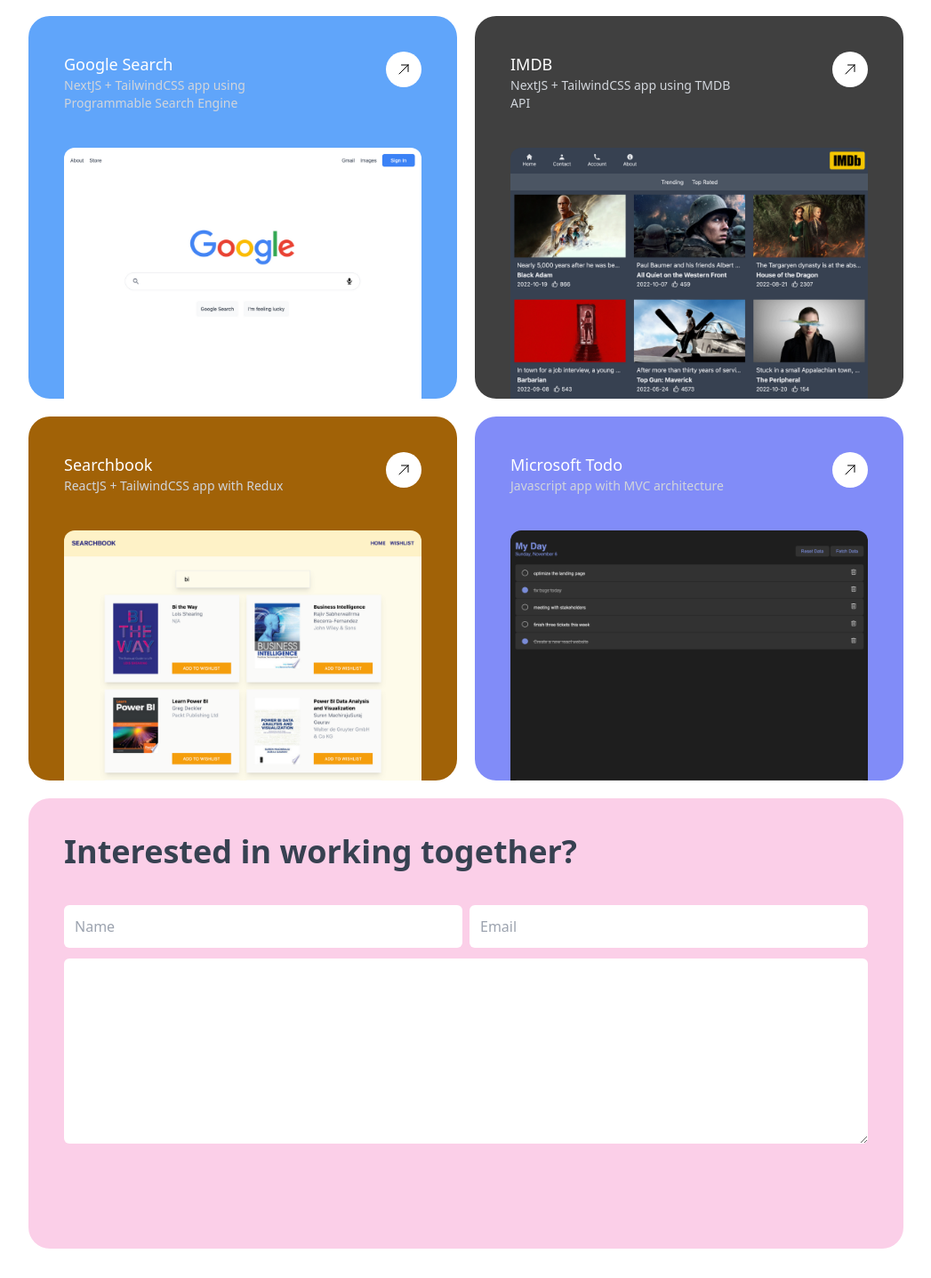
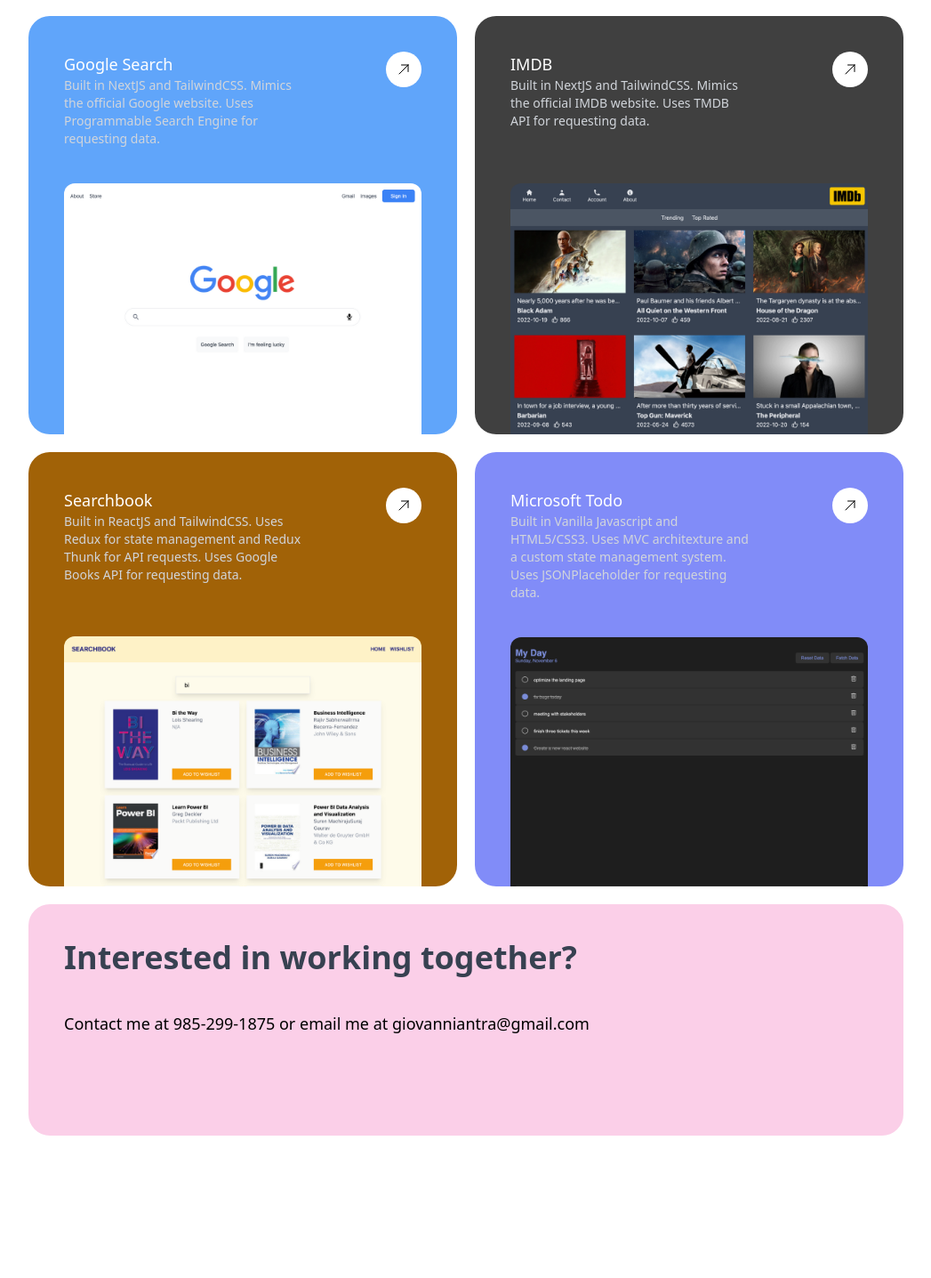
Before and after one commit to giohax/portfolio, a Next.js app: page / in a window 1280 px wide. Shown: the part 614-2050 px from the top of the page at 89% size, without its empty margins (116-1163 px from the left). After the commit the page ends 1930 px from the top, so only its background shows below. Built offline with nearby package versions, Linux system fonts and the light colour scheme.

Commit message:
fix text info

```diff
--- a/components/Portfolio.jsx
+++ b/components/Portfolio.jsx
@@ -42,7 +42,7 @@
                     src="/googlesearch.png"
                     alt="Google Search"
                     title="Google Search"
-                    caption="NextJS + TailwindCSS app using Programmable Search Engine"
+                    caption="Built in NextJS and TailwindCSS. Mimics the official Google website. Uses Programmable Search Engine for requesting data."
                     redirect="https://google-clone-giohax.vercel.app/"
                     color="bg-blue-400"
                     colSpan="col-span-3"
@@ -51,7 +51,7 @@
                     src="/imdb.png"
                     alt="IMDB"
                     title="IMDB"
-                    caption="NextJS + TailwindCSS app using TMDB API"
+                    caption="Built in NextJS and TailwindCSS. Mimics the official IMDB website. Uses TMDB API for requesting data."
                     redirect="https://imdb-clone-giohax.vercel.app/"
                     color="bg-neutral-700"
                     colSpan="col-span-3"
@@ -61,7 +61,7 @@
                     src="/searchbook.png"
                     alt="Searchbook"
                     title="Searchbook"
-                    caption="ReactJS + TailwindCSS app with Redux"
+                    caption="Built in ReactJS and TailwindCSS. Uses Redux for state management and Redux Thunk for API requests. Uses Google Books API for requesting data."
                     redirect="https://searchbook-giohax.vercel.app/"
                     color="bg-yellow-700"
                     colSpan="col-span-3"
@@ -70,7 +70,7 @@
                     src="/todo.png"
                     alt="Microsoft Todo"
                     title="Microsoft Todo"
-                    caption="Javascript app with MVC architecture"
+                    caption="Built in Vanilla Javascript and HTML5/CSS3. Uses MVC architexture and a custom state management system. Uses JSONPlaceholder for requesting data."
                     redirect="https://glittering-daifuku-fd04cd.netlify.app/"
                     color="bg-indigo-400"
                     colSpan="col-span-3"
@@ -82,7 +82,11 @@
                             <h1 className="text-4xl font-bold mb-10 text-gray-700">
                                 Interested in working together?
                             </h1>
-                            <form>
+                            <p className="text-lg">
+                                Contact me at 985-299-1875 or email me at
+                                giovanniantra@gmail.com{" "}
+                            </p>
+                            {/* <form>
                                 <div className="flex flex-col gap-2 sm:flex-row">
                                     <input
                                         className="basis-1/2 rounded-md p-3"
@@ -94,7 +98,7 @@
                                     ></input>
                                 </div>
                                 <textarea className="mt-3 rounded-md p-3 w-full h-52"></textarea>
-                            </form>
+                            </form> */}
                         </div>
                         <div></div>
                     </div>
```
